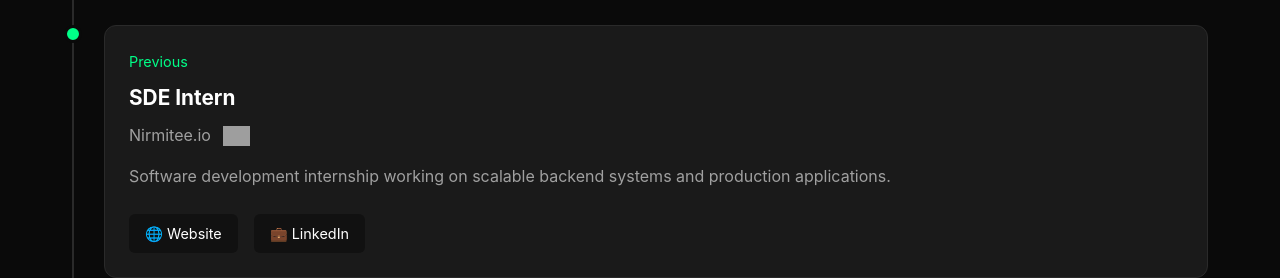
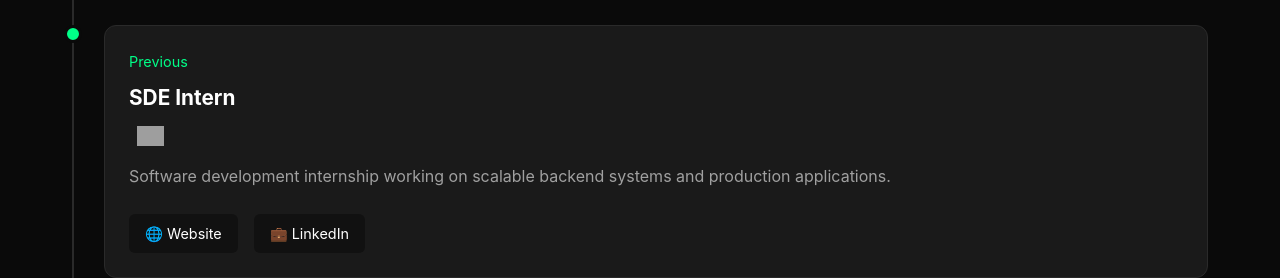
Before and after one commit to prajwalbang/Prajwal-Bang-Portfolio-Website, a plain HTML site: page index.html in a window 1280 px wide. Shown: the part 2800-3078 px from the top of the page. Drawn offline with Linux system fonts and the light colour scheme; grey boxes are pictures that could not be loaded.

Commit message:
Update index.html

```diff
--- a/index.html
+++ b/index.html
@@ -812,7 +812,6 @@
                         <div class="timeline-date">Previous</div>
                         <h3 class="timeline-title">SDE Intern</h3>
                         <p class="timeline-company">
-                            Nirmitee.io
                             <img src="https://nirmitee.io/wp-content/uploads/2024/12/logo-white.svg" alt="Nirmitee" style="height: 20px; vertical-align: middle; margin-left: 8px;">
                         </p>
                         <p class="project-description">
```
